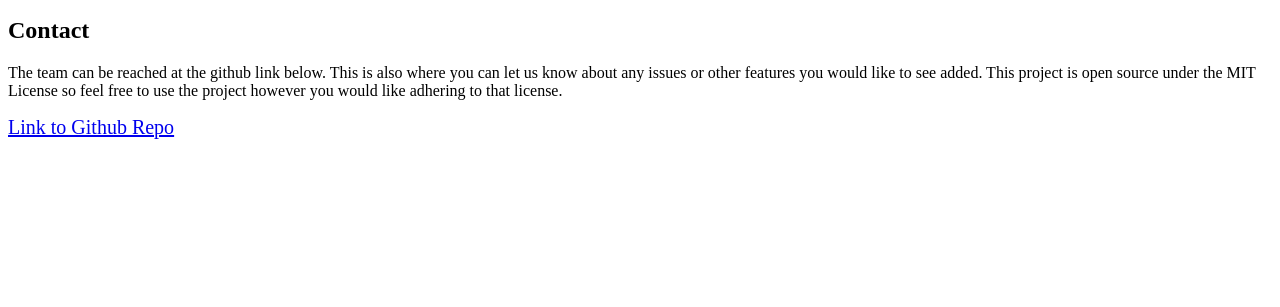
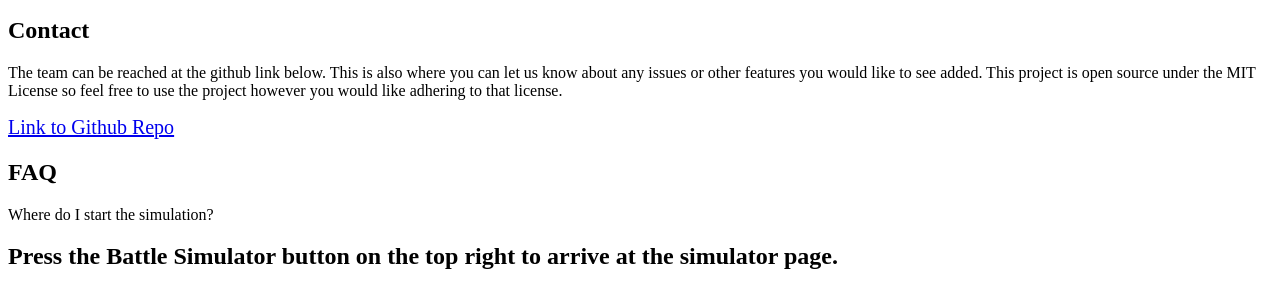
Before and after one commit to combatshoppe/combat-shoppe, a website: page public/views/home.html in a window 1280 px wide. Shown: the part 137-444 px from the top of the page. Drawn offline with Linux system fonts and the light colour scheme.

Commit message:
FAQ
added FAQ

```diff
--- a/public/views/home.html
+++ b/public/views/home.html
@@ -19,7 +19,12 @@
         would like adhering to that license.</p>
     <!-- Link to Repo -->
     <a style="font-size: 20px;" href="https://github.com/combatshoppe/combat-shoppe">Link to Github Repo</a>
-
+    <!-- Subtitle -->
+    <h2 class="page-subtitle">FAQ</h2>
+    <!-- Page Text -->
+    <p class="page-subtitle">Where do I start the simulation?</p>
+    <!-- Subtitle -->
+    <h2 class="page-body">Press the Battle Simulator button on the top right to arrive at the simulator page.</h2>
 </body>
 
 </html>
```
Also changed, not shown: public/js/modules/data.js (+0 -16 lines).
